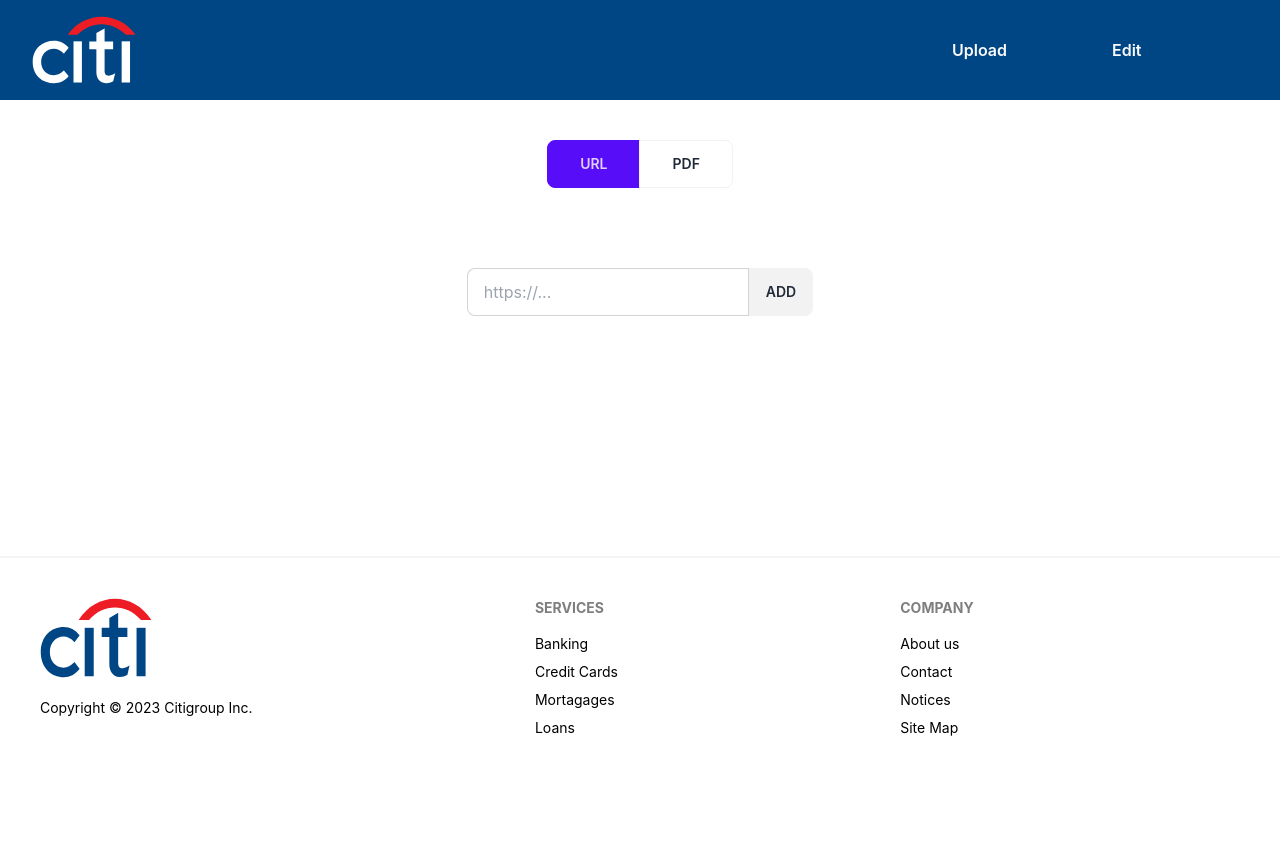
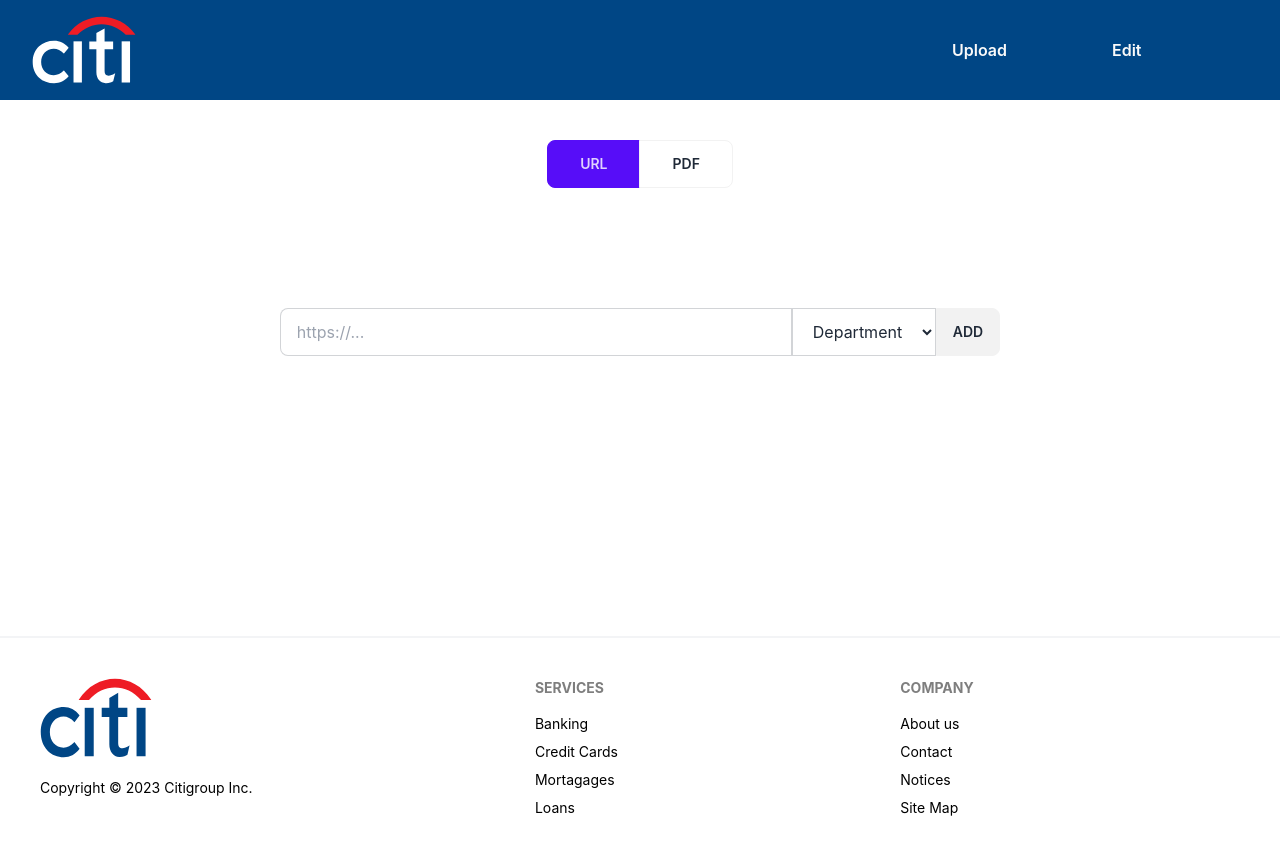
Before and after one commit to anahopbob/Team-DreamCiti-CitiBank-HackOverflow-2023, a React (Vite) app in the folder frontend/: page /upload in a window 1280 px wide. Shown: the top 854 px of the page. Before the commit the page ends 800 px from the top, so only its background shows below. Built offline with nearby package versions, Linux system fonts and the light colour scheme.

Commit message:
department

```diff
--- a/frontend/src/components/Upload/FileUpload.tsx
+++ b/frontend/src/components/Upload/FileUpload.tsx
@@ -24,6 +24,25 @@ const fileUploadChildren = (
 const fileTypes = ["PDF"];
 
 const FileUpload: FunctionComponent = () => {
+  // TYLER CODE
+  const departments = [
+    "any",
+    "finance",
+    "sales",
+    "legal",
+  ];
+  const [dept, setDept] = useState(departments[0]);
+  const changeDepartment = (e: any) => {
+    setDept(e.target.value);
+  };
+
+  // Function to capitalize the first letter
+  const capitalizeFirstLetter = (str: string) => {
+    return str.charAt(0).toUpperCase() + str.slice(1);
+  };
+  // TYLER CODE
+
+
   const [dragStyling, setDragStyling] = useState<string>("");
   const [file, setFile] = useState(null);
   const [files, setFiles] = useState([]);
@@ -32,6 +51,7 @@ const FileUpload: FunctionComponent = () => {
     setFile(file);
     const formData = new FormData();
     formData.append("file", file);
+    formData.append("department", dept);
     console.log(formData);
     console.log(file);
     axios
@@ -44,7 +64,6 @@ const FileUpload: FunctionComponent = () => {
         console.log(response.data);
       })
       .catch((error) => {
-        console.error("ERRRORRRR");
         console.log(error);
       });
   };
@@ -78,8 +97,24 @@ const FileUpload: FunctionComponent = () => {
           <div className="label-regular leading-24 text-gray-900">
             <span className="">Upload Citibank documents below!</span>
           </div>
+
         </div>
       </div>
+      <div className="my-10 mx-12 flex items-center justify-center w-3/4">
+      Select Department:
+      <select
+            className=" w-full p-2.5 text-gray-500 bg-white border rounded-md shadow-sm outline-none appearance-none focus:border-indigo-600"
+            onChange={changeDepartment}
+            value={dept}
+          >
+            {departments.map((option, index) => (
+              <option key={index} value={option}>
+                 {capitalizeFirstLetter(option)}
+              </option>
+            ))}
+          </select>
+      </div>
+
       <div className={`${dragStyling} mb-32`}>
         <FileUploader
           children={fileUploadChildren}
--- a/frontend/src/components/Upload/UrlInput.tsx
+++ b/frontend/src/components/Upload/UrlInput.tsx
@@ -5,6 +5,24 @@ import type { webScrapes } from "../../jotai/webScrapeAtoms";
 import axios from "axios";
 
 const UrlInput: FunctionComponent = () => {
+  // TYLER CODE
+  const departments = [
+    "Department",
+    "finance",
+    "sales",
+    "legal",
+  ];
+  const [dept, setDept] = useState(departments[0]);
+  const changeDepartment = (e: any) => {
+    setDept(e.target.value);
+  };
+
+  // Function to capitalize the first letter
+  const capitalizeFirstLetter = (str: string) => {
+    return str.charAt(0).toUpperCase() + str.slice(1);
+  };
+  // TYLER CODE
+
   const [url, setUrl] = useState<string>("");
   const [webScrapeState, setWebScrapeState] = useAtom(webScrapeAtom);
 
@@ -22,6 +40,7 @@ const UrlInput: FunctionComponent = () => {
         setWebScrapeState((prev: webScrapes) => ({
           ...prev,
           [url]: { url },
+
         }));
       })
       .catch((error) => {
@@ -30,16 +49,31 @@ const UrlInput: FunctionComponent = () => {
   };
 
   return (
-    <div className="flex items-center justify-center flex-col pt-20 pb-60">
+    <div className="flex items-center justify-center flex-col pt-20 pb-60" >
       <form className="form-control" onSubmit={handleSubmit}>
-        <div className="input-group lg:input-group-lg">
-          <input
+        <div className="input-group lg:input-group-lg py-10 w-full">
+        <input
             type="text"
             placeholder="https://..."
-            className="input input-bordered"
+            className="input input-bordered w-[40vw]"
             value={url}
             onChange={(e) => setUrl(e.target.value)}
           />
+          <select
+            className="input input-bordered"
+            onChange={changeDepartment}
+            value={dept}
+          >
+            {departments.map((option, index) => (
+              <option key={index} value={option}>
+                {capitalizeFirstLetter(option)}
+              </option>
+            ))}
+          </select>
+          {/* <button className="btn" type="submit">
+            Department
+          </button> */}
+
           <button className="btn" type="submit">
             ADD
           </button>
--- a/frontend/src/pages/SearchPage.tsx
+++ b/frontend/src/pages/SearchPage.tsx
@@ -30,10 +30,7 @@ function Search() {
         "any",
         "finance",
         "sales",
-        "marketing",
-        "hr",
-        "it",
-        "operations",
+        "legal",
     ];
     const [tempArray, setTempArray] = useState<MyObject[]>([]);
     const [searched, setSearched] = useState(false); // Track whether a search has been performed
@@ -148,9 +145,12 @@ function Search() {
                 return response.json();
             })
             .then((responseData: Data) => {
-                console.log(responseData.results.documents);
+                console.log(responseData);
                 let temp: MyObject[] = [];
                 for (let i = 0; i < responseData.results.documents[0].length; i++) {
+                    if (responseData.results.documents[0][i] === ""){
+                        continue;
+                    }
                     let dict: MyObject = {
                         objectId: responseData.results.metadatas[0][i].object_id,
                         department: responseData.results.metadatas[0][i].department,
```
